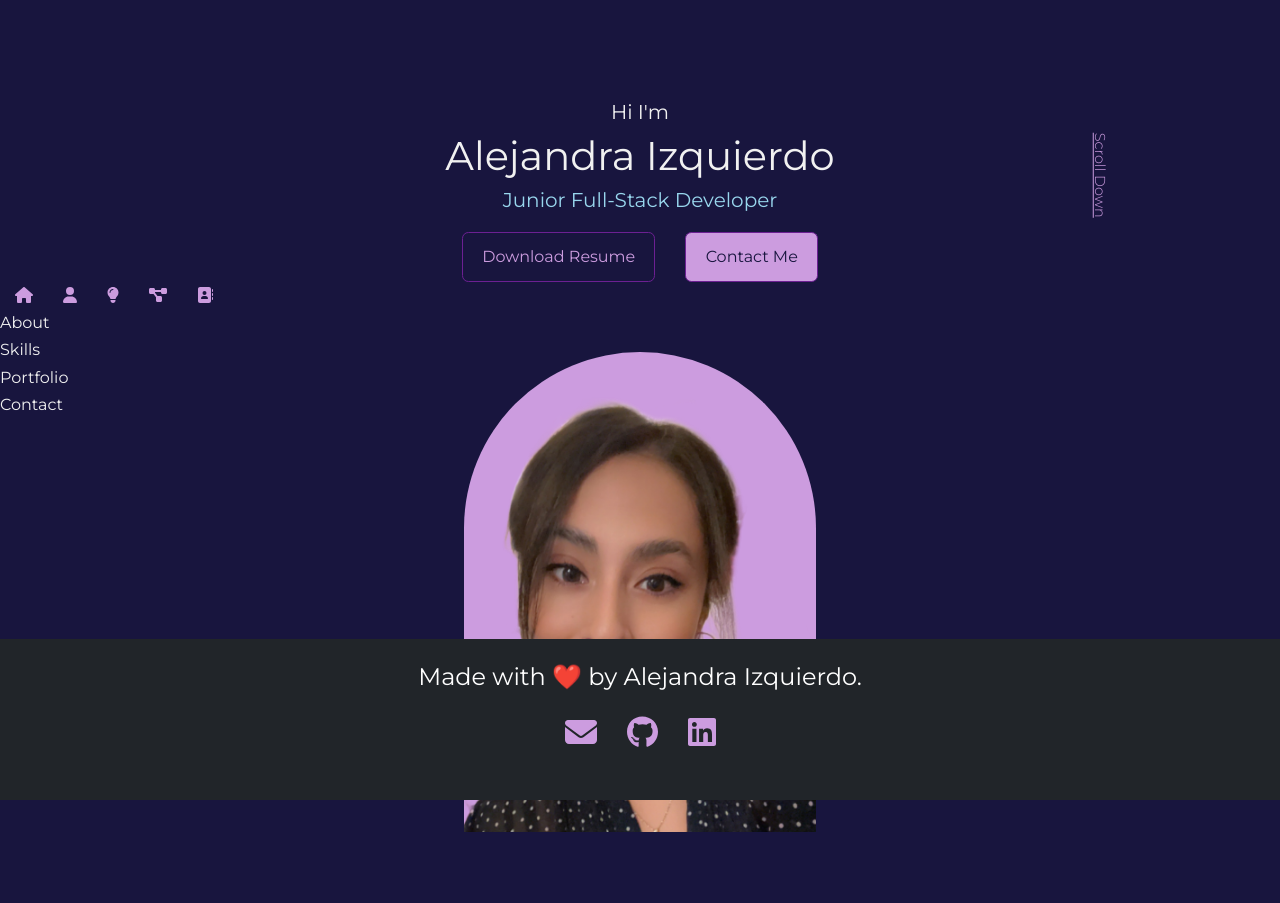
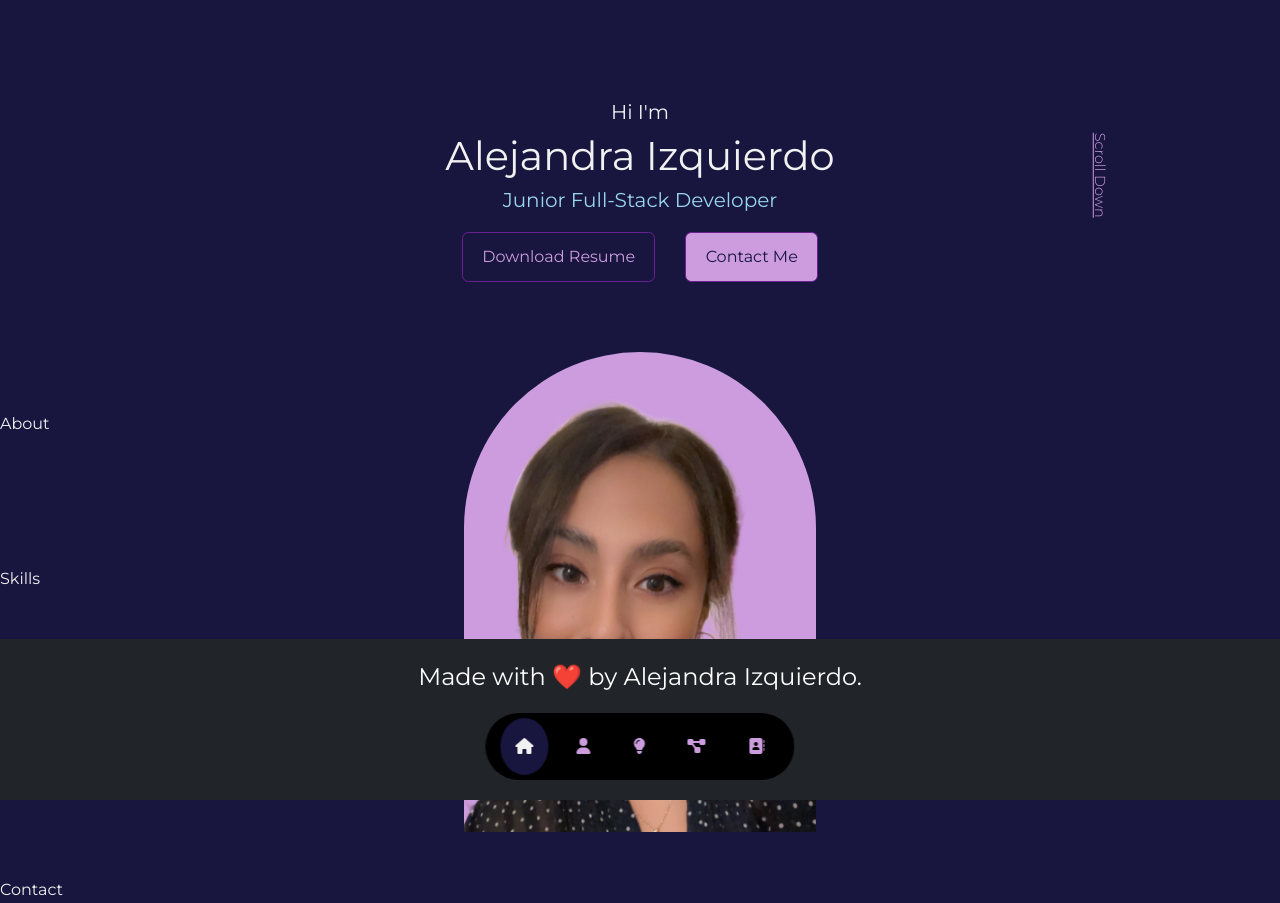
Before and after one commit to alenambo02/a-izquierdo-portfolio, a React (Create React App) app: page / in a window 1280 px wide. Before the commit the page ends 832 px from the top, so only its background shows below. Built offline with nearby package versions, Linux system fonts and the light colour scheme.

Commit message:
added navbar

```diff
--- a/src/components/about/About.jsx
+++ b/src/components/about/About.jsx
@@ -4,9 +4,9 @@ import './about.css';
 
 const About = () => {
     return (
-        <div >
+        <section id="about">
         About
-        </div>
+        </section>
     )
 }
 
--- a/src/components/contact/Contact.jsx
+++ b/src/components/contact/Contact.jsx
@@ -4,7 +4,7 @@ import './contact.css';
 
 const Contact = () => {
     return (
-        <div>Contact</div>
+        <section id="contact">Contact</section>
     )
 }
 
--- a/src/components/navbar/Navbar.jsx
+++ b/src/components/navbar/Navbar.jsx
@@ -6,13 +6,14 @@ import { faUser } from '@fortawesome/free-solid-svg-icons';
 import { faLightbulb } from '@fortawesome/free-solid-svg-icons';
 import { faDiagramProject } from '@fortawesome/free-solid-svg-icons';
 import { faAddressBook } from '@fortawesome/free-solid-svg-icons';
-
+import {useState} from 'react'
 
 
 const Navbar = () => {
+    const [currentNav, setCurrentNav] = useState('#header')
     return (
         <nav>
-            <a href='#header'>
+            <a href='#' className={currentNav === '#header' ? 'active' : ''}>
                 <FontAwesomeIcon icon={faHouse}/>
             </a>
             <a href='#about'>
--- a/src/components/navbar/navbar.css
+++ b/src/components/navbar/navbar.css
@@ -0,0 +1,25 @@
+nav {
+    background-color: black;
+    width: max-content;
+    display: block;
+    position: fixed;
+    z-index: 2;
+    left: 50%;
+    transform: translateX(-50%);
+    padding: 5px 15px;
+    bottom: 20px;
+    display: flex;
+    gap: 0.8rem;
+    border-radius: 100px;
+    backdrop-filter: blur(10px);
+
+}
+
+nav a {
+    border-radius: 50%;
+}
+
+nav a.active {
+    background-color: var(--color-background);
+    color: var(--color-blanco)
+}
--- a/src/components/portfolio/Portfolio.jsx
+++ b/src/components/portfolio/Portfolio.jsx
@@ -4,7 +4,7 @@ import './portfolio.css';
 
 const Portfolio = () => {
     return (
-        <div>Portfolio</div>
+        <section id="portfolio">Portfolio</section>
     )
 }
 
--- a/src/components/skills/Skills.jsx
+++ b/src/components/skills/Skills.jsx
@@ -2,8 +2,10 @@ import React from 'react'
 
 const Skills = () => {
   return (
-    <div>Skills</div>
-  )
+    <section id="skills">
+    Skills
+    </section>
+)
 }
 
 export default Skills
```
